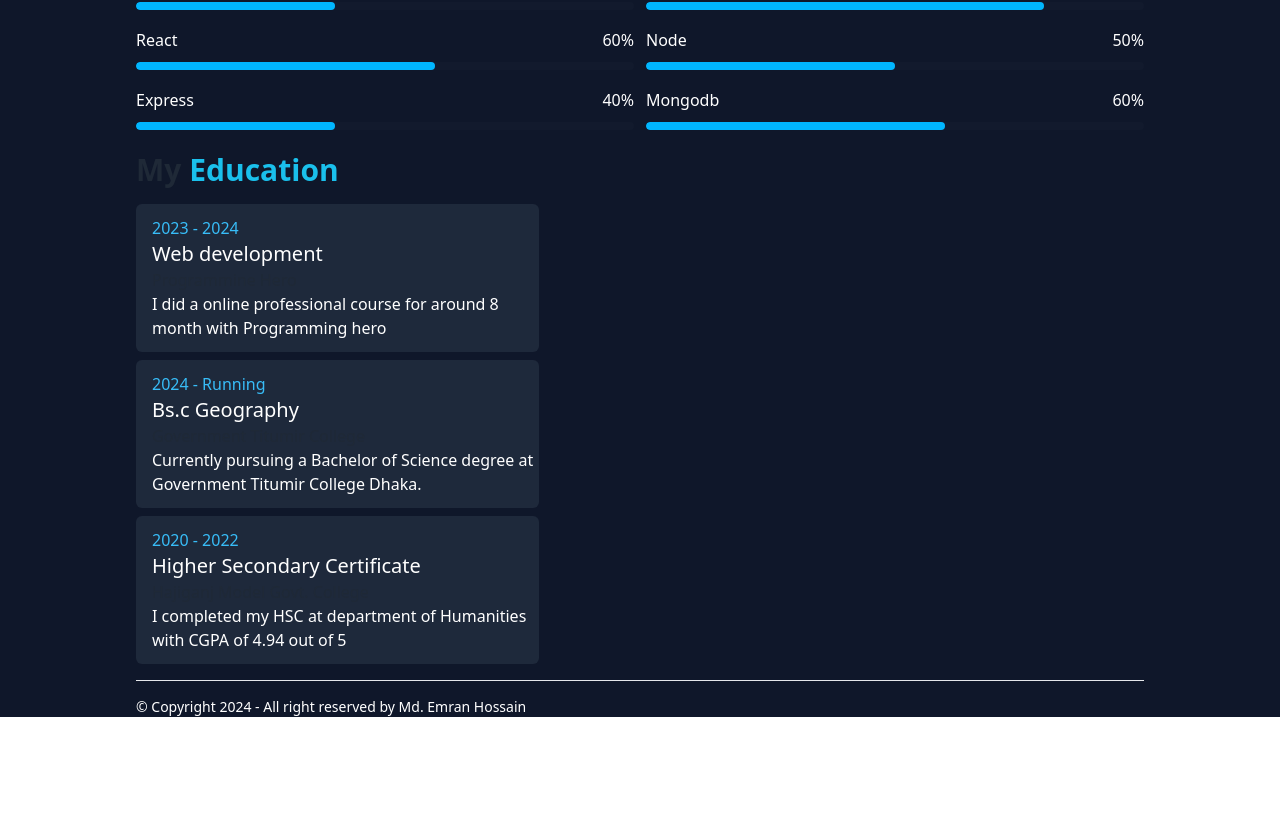
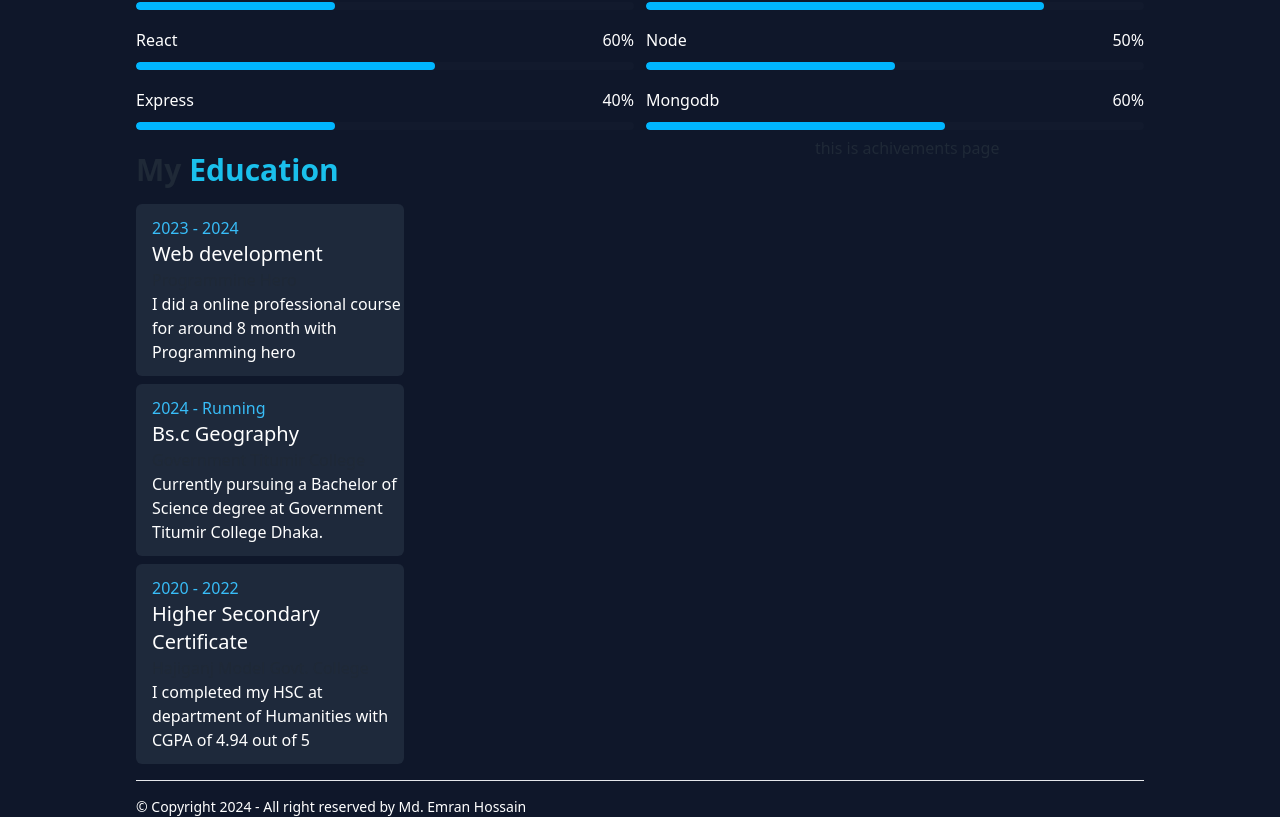
Before and after one commit to Emranhossainshuvo/elite, a React (Vite) app: page / in a window 1280 px wide. Shown: the part 1094-1911 px from the top of the page. Before the commit the page ends 1811 px from the top, so only its background shows below. Built offline with nearby package versions, Linux system fonts and the light colour scheme.

Commit message:
created one component for achivements and added that in the home component

```diff
--- /dev/null
+++ b/src/Components/Achivements/Achivements.jsx
@@ -0,0 +1,12 @@
+
+const Achivements = () => {
+    return (
+        <>
+            <div>
+                <h3>this is achivements page </h3>
+            </div>
+        </>
+    );
+};
+
+export default Achivements;
--- a/src/pages/Home/Home.jsx
+++ b/src/pages/Home/Home.jsx
@@ -1,3 +1,4 @@
+import Achivements from "../../Components/Achivements/Achivements";
 import Banner from "../../Components/Banner/Banner";
 import Education from "../../Components/Education/Education";
 import RecentProjects from "../../Components/RecentProjects/RecentProjects";
@@ -10,7 +11,10 @@ const Home = () => {
             <Banner></Banner>
             <RecentProjects></RecentProjects>
             <Skills></Skills>
-            <Education></Education>
+            <div className="flex ">
+                <Education />
+                <Achivements />
+            </div>
             <Footer></Footer>
         </div>
     );
```
